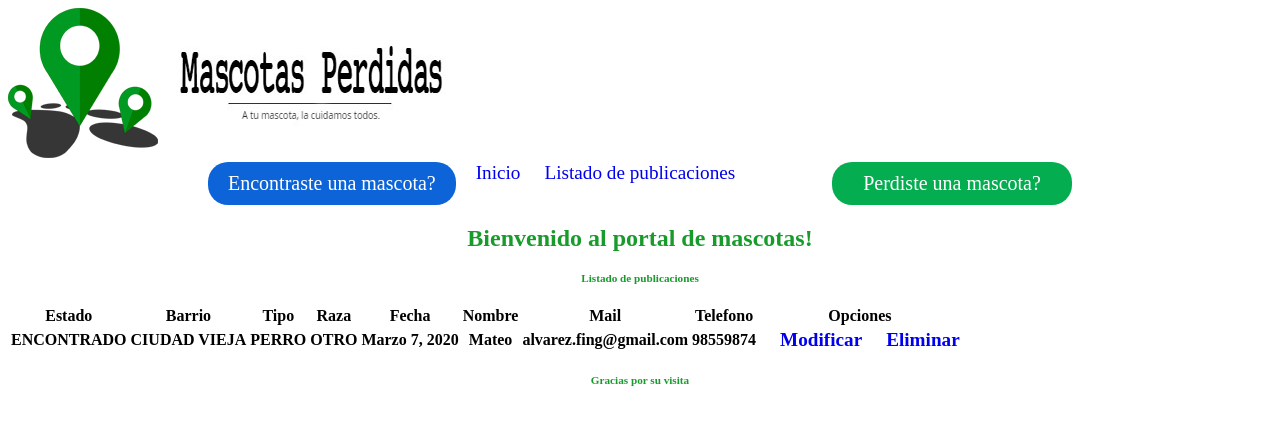
After one commit to Shadowpride/Mascotas-Perdidas.uy, a Django app: page /listado_publicaciones/ in a window 1280 px wide. The commit adds this page. Shown: the top 425 px of the page. Run offline with Django 3.2, Linux system fonts and the light colour scheme; data comes from the database, SQL or seed files in the repository; both versions use the stored data as it was after the commit; lists and menus that the app fills with data are empty; parts of the project's set-up code (start-up, migrations or seed data) failed here and were passed over; some libraries are stand-ins or nearby versions.

Commit message:
Nueva lista de publicaciones con boton de modificar y eliminar
Ademas la implementacion de js para dar un cartel de alerta cuando se quiere eliminar una publicacion y  el uso de un js externo para facilitar el trabajo y la vista

```diff
--- /dev/null
+++ b/Mascotasperdidas/Mascotasperdidas/static/js/confirmacion_p_eliminado.js
@@ -0,0 +1,17 @@
+function ConfirmarEliminacion(id) {
+    Swal.fire({
+        title: '¿Estás seguro?',
+        text: "No podrás deshacer esta acción",
+        icon: 'warning',
+        showCancelButton: true,
+        confirmButtonColor: '#3085d6',
+        cancelButtonColor: '#d33',
+        confirmButtonText: 'Si, eliminar!',
+        cancelButtonText: 'Cancelar'
+      }).then((result) => {
+        if (result.value) {
+            //Redirigir a la ruta de eliminar
+            window.location.href = "/eliminar_publicacion/"+id+"/";
+        }
+      })
+}
--- a/Mascotasperdidas/Mascotasperdidas/templates/base.html
+++ b/Mascotasperdidas/Mascotasperdidas/templates/base.html
@@ -8,6 +8,8 @@
     <title>MascotasPerdidas.uy | {% block title %}{% endblock %}</title>
 
     <link rel="stylesheet" href="{% static 'css/style.css' %}">
+    {% block javascript %}{% endblock %}
+
 </head>
 <body>
     <img src="{% static 'img/Logo.png' %} "alt="logo">
@@ -20,6 +22,7 @@
         <a href="{% url 'home' %}">Inicio</a>
         <a href="{% url 'nuevo_ingreso_encontrado' %}" id="boton_encontrada">Encontraste una mascota?</a>
         <a href="{% url 'nuevo_ingreso_perdido' %}"id="boton_perdida">Perdiste una mascota?</a>
+        <a href="{% url 'listado_publicaciones' %}">Listado de publicaciones</a>
     </article>
 
     <h1>
--- /dev/null
+++ b/Mascotasperdidas/Mascotasperdidas/templates/listado_publicaciones.html
@@ -0,0 +1,49 @@
+{% extends 'base.html' %}
+
+{% load static %}
+
+{% block javascript %}
+    <script src="https://cdn.jsdelivr.net/npm/sweetalert2@9"></script>
+    <script src="{% static 'js/confirmacion_p_eliminado.js' %}"></script>
+{% endblock %}
+
+
+{% block title %}
+    Listado Publicaciones
+{% endblock %}
+
+
+
+{% block contenido %}
+        <h3>Listado de publicaciones</h3>
+        <table>
+            <tr>
+                <th>Estado</th>
+                <th>Barrio</th>
+                <th>Tipo</th>
+                <th>Raza</th>
+                <th>Fecha</th>
+                <th>Nombre</th>
+                <th>Mail</th>
+                <th>Telefono</th>
+                <th>Opciones</th>
+
+            </tr>
+            {% for l in listado %}
+                <tr>
+                    <th>{{ l.estado }}</th>
+                    <th>{{ l.barrio }}</th>
+                    <th>{{ l.tipo }}</th>
+                    <th>{{ l.raza }}</th>
+                    <th>{{ l.fecha }}</th>
+                    <th>{{ l.nombre }}</th>
+                    <th>{{ l.mail }}</th>
+                    <th>{{ l.telefono }}</th>
+                    <th>
+                        <a href="{% url 'modificar_publicaciones' l.id %}">Modificar</a>
+                        <a href="#" onclick="ConfirmarEliminacion({{l.id}})">Eliminar</a>
+                    </th>
+                </tr>
+            {% endfor %}
+        </table>
+{% endblock %}
--- a/Mascotasperdidas/Mascotasperdidas/urls.py
+++ b/Mascotasperdidas/Mascotasperdidas/urls.py
@@ -15,7 +15,7 @@ Including another URLconf
 """
 from django.contrib import admin
 from django.urls import path
-from .views import home, nuevo_ingreso_perdido, nuevo_ingreso_encontrado
+from .views import home, nuevo_ingreso_perdido, nuevo_ingreso_encontrado, Listado_publicaciones, Modificar_publicaciones, Eliminar_publicacion
 
 # ------   PARA MANIPULAR IMAGENES   ------ #
 
@@ -30,6 +30,9 @@ urlpatterns = [
     path('', home, name="home"),
     path('nuevo_ingreso_perdido/', nuevo_ingreso_perdido, name='nuevo_ingreso_perdido'),
     path('nuevo_ingreso_encontrado/', nuevo_ingreso_encontrado, name='nuevo_ingreso_encontrado'),
+    path('listado_publicaciones/', Listado_publicaciones, name='listado_publicaciones'),
+    path('modificar_publicaciones/<id>/', Modificar_publicaciones, name='modificar_publicaciones'),
+    path('eliminar_publicacion/<id>/', Eliminar_publicacion, name='eliminar_publicacion'),
 ]
 
 
--- a/Mascotasperdidas/Mascotasperdidas/views.py
+++ b/Mascotasperdidas/Mascotasperdidas/views.py
@@ -1,4 +1,4 @@
-from django.shortcuts import render
+from django.shortcuts import render, redirect
 from Mascotas.models import MascotaPerdida
 from .forms import MascotaPerdidaForm, MascotaPerdidaForm_e
 
@@ -39,3 +39,34 @@ def nuevo_ingreso_encontrado(request):
             data['mensaje'] = "Publicacion Guardada Correctamente"
         data['form_e'] = formulario_e
     return render(request, 'nuevo_ingreso_encontrado.html', data)
+
+
+def Listado_publicaciones(request):
+    listado = MascotaPerdida.objects.all()
+    data = {
+        'listado': listado
+    }
+    return render(request, 'listado_publicaciones.html', data)
+
+
+def Modificar_publicaciones(request, id):
+    modificar = MascotaPerdida.objects.get(id=id)
+    data = {
+        'form': MascotaPerdidaForm(instance=modificar)
+    }
+
+    if request.method == 'POST':
+        formulario = MascotaPerdidaForm(data=request.POST, files=request.FILES, instance=modificar)
+        if formulario.is_valid():
+            formulario.save()
+            data['mensaje'] = "Modificacion realizada correctamente"
+            data['form'] = formulario
+
+    return render(request, 'modificar_publicaciones.html', data)
+
+
+def Eliminar_publicacion(request, id):
+    publicacion = MascotaPerdida.objects.get(id=id)
+    publicacion.delete()
+
+    return redirect(to="listado_publicaciones")
```
Also changed, not shown: Mascotasperdidas/Mascotasperdidas/templates/modificar_publicaciones.html (added, +23 -0 lines), Mascotasperdidas/db.sqlite3, Mascotasperdidas/media/gato2_J4rESE3.jpg (added), Mascotasperdidas/media/perroa_AAM92qq.jpg (added), Mascotasperdidas/media/perroa_hXV5Ex5.jpg (added).
